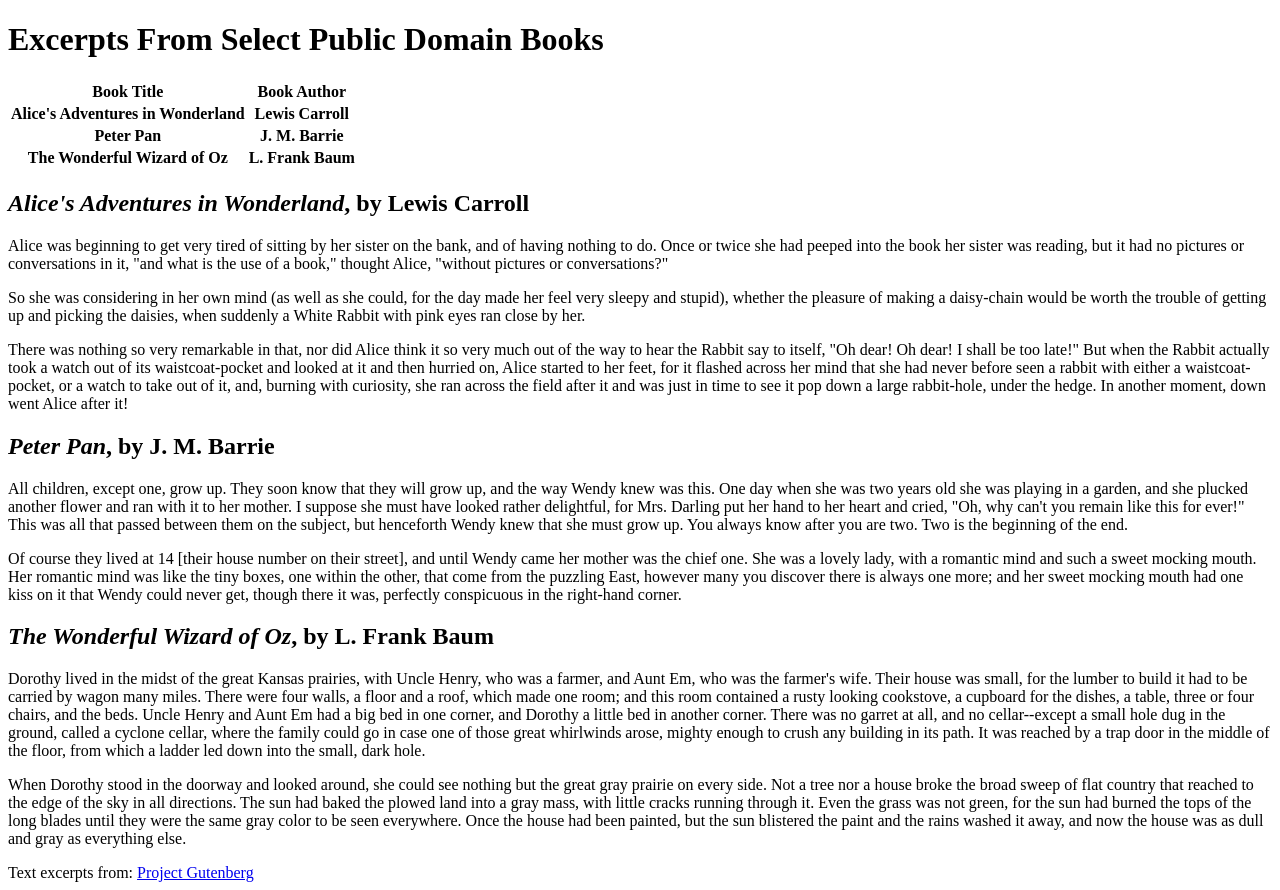
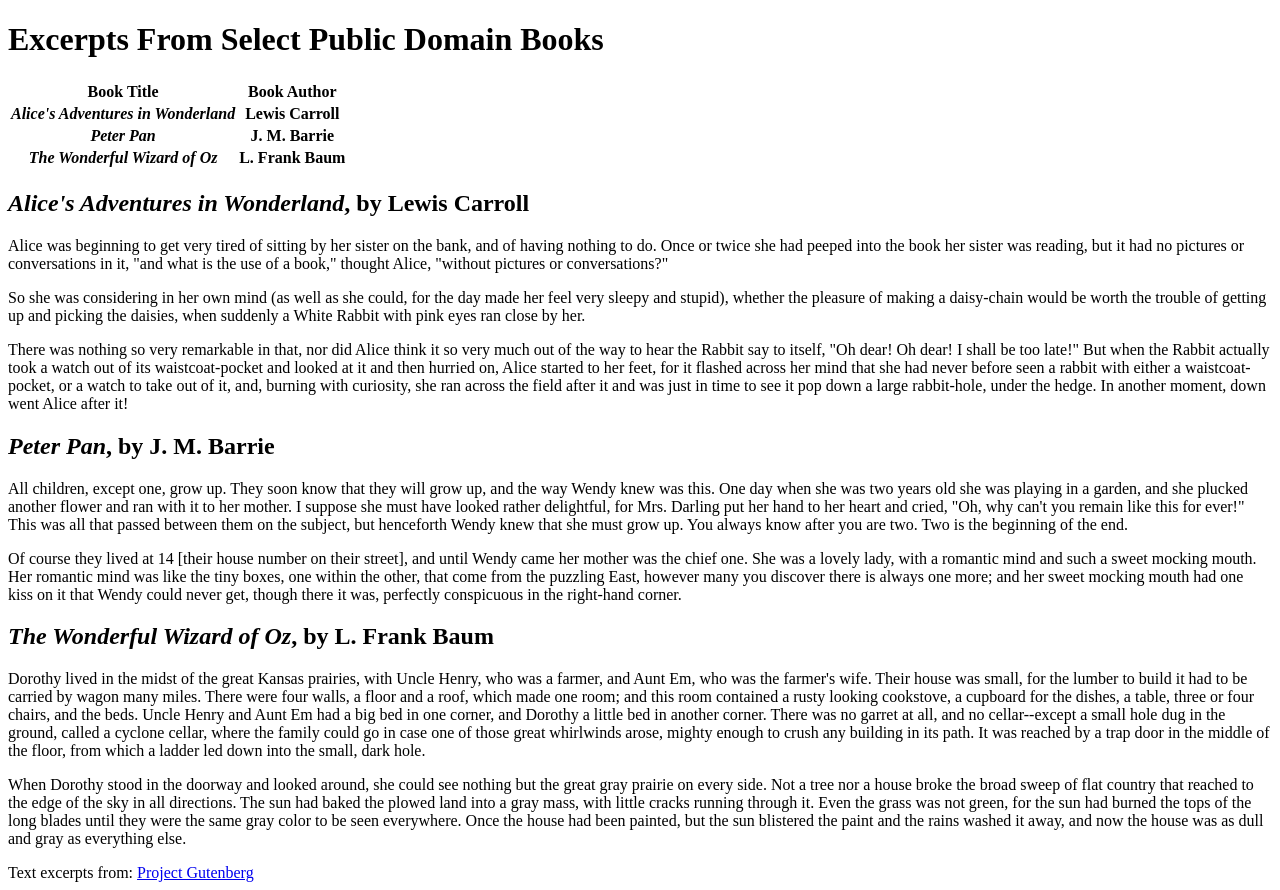
Before and after one commit to xchen205/webdev_lab3, a plain HTML site: page index.html in a window 1280 px wide. Drawn offline with Linux system fonts and the light colour scheme.

Commit message:
Update index.html

```diff
--- a/index.html
+++ b/index.html
@@ -9,19 +9,19 @@
 
 <table>
   <tr>
-  <th><bold>Book Title</bold></th>
-  <th><bold>Book Author</bold></th>
+  <th><b>Book Title</b></th>
+  <th><b>Book Author</b></th>
   </tr>
   <tr>
-<th>Alice's Adventures in Wonderland</th>
+<th><i>Alice's Adventures in Wonderland</i></th>
 <th>Lewis Carroll</th>
  </tr>
 <tr>
-<th>Peter Pan</th>
+<th><i>Peter Pan</i></th>
 <th>J. M. Barrie</th>
 </tr>
 <tr>
-<th>The Wonderful Wizard of Oz</th>
+<th><i>The Wonderful Wizard of Oz</i></th>
 <th>L. Frank Baum</th>
 </tr>
 </table>
```
